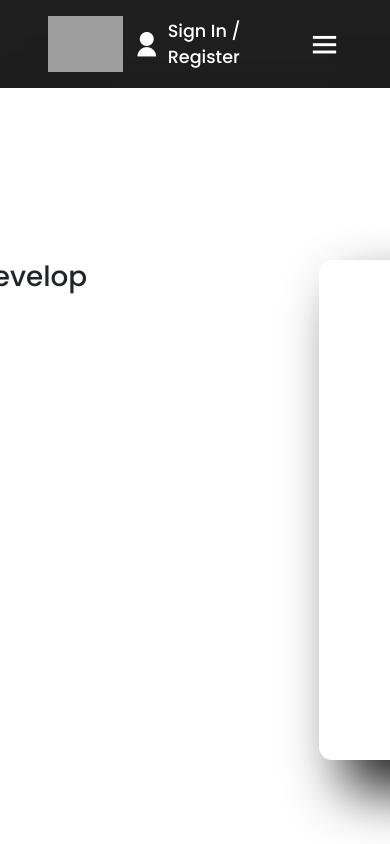
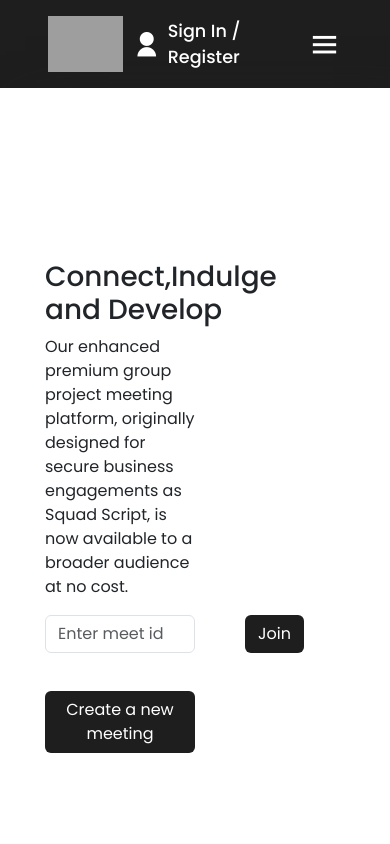
Before and after one commit to AyushTripathi12103634/squad_script, a React (Create React App) app in the folder client/: page /join in a window 390 px wide. Shown: the top 844 px of the page. Built offline with nearby package versions, Linux system fonts and the light colour scheme; grey boxes are pictures that could not be loaded.

Commit message:
added responsiveness to join page

```diff
--- a/client/src/Pages/Join.css
+++ b/client/src/Pages/Join.css
@@ -37,3 +37,56 @@
     background-color: #1e1e1e;
     color: white;
 }
+@media (max-width: 1200px){
+    .join-main{
+        display: flex;
+        justify-content: center;
+    }
+    .join-content{
+        width: 90%;
+        display: flex;
+        justify-content: space-evenly;
+    }
+    .left-container{
+        height: 500px;
+        width: 500px;
+    }
+    .right-container{
+        height: 500px;
+        width: 500px;
+    }
+    .join-button{
+        left: 200px;
+    }
+}
+@media (max-width: 992px){
+    .join-button{
+        left: 150px;
+    }
+}
+@media (max-width: 850px){
+    .join-content{
+        flex-direction: column;
+        justify-content: center;
+        align-items: center;
+    }
+    .left-container, .right-container{
+        margin: 0 !important;
+    }
+    .join-button{
+        left: 200px;
+    }
+}
+@media (max-width: 576px){
+    .left-container{
+        width: 300px;
+    }
+    .right-container{
+        /* width: 300px; */
+        display: none;
+    }
+    .join-content{
+        justify-content: space-evenly;
+        /* flex-direction: row; */
+    }
+}
```
